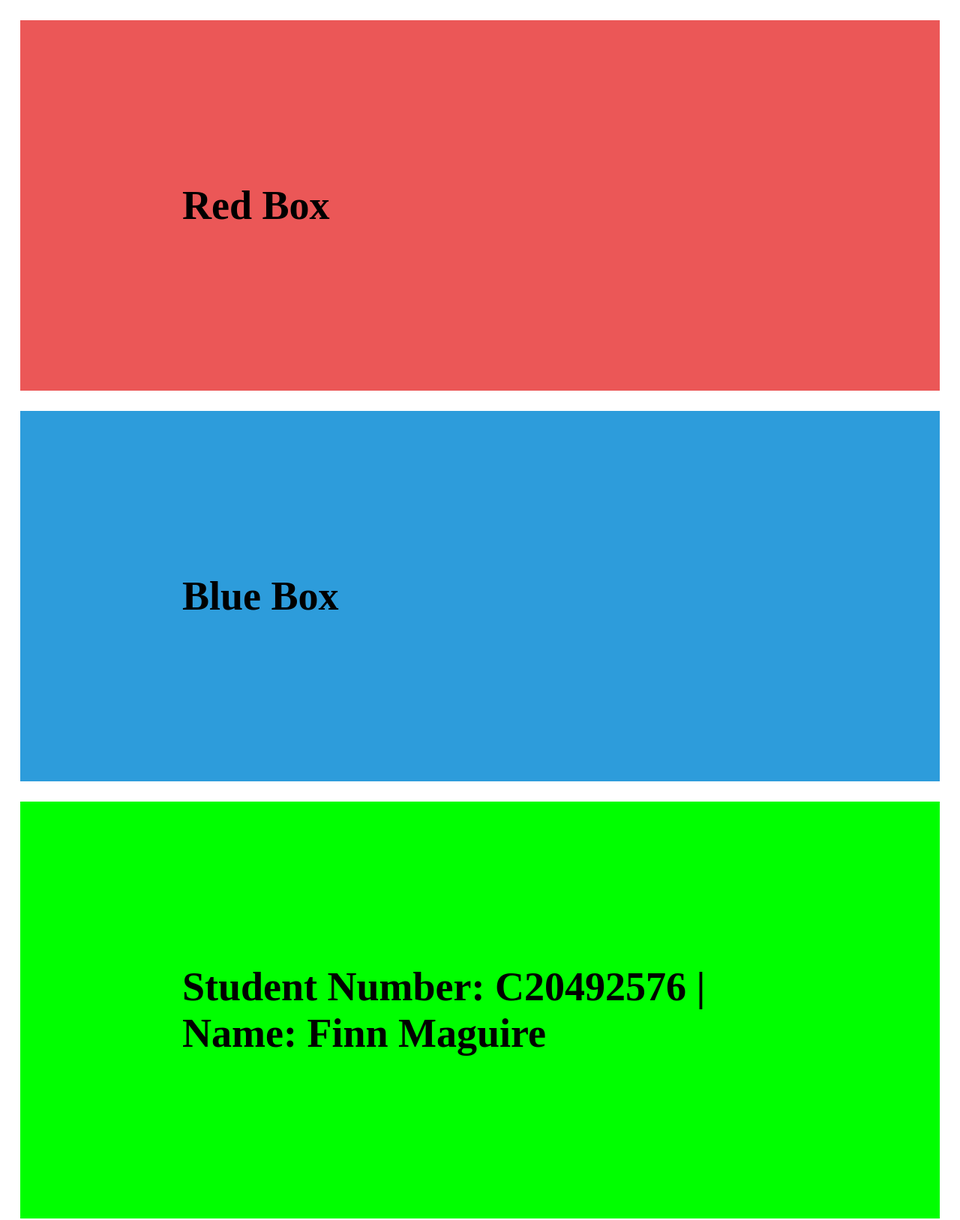
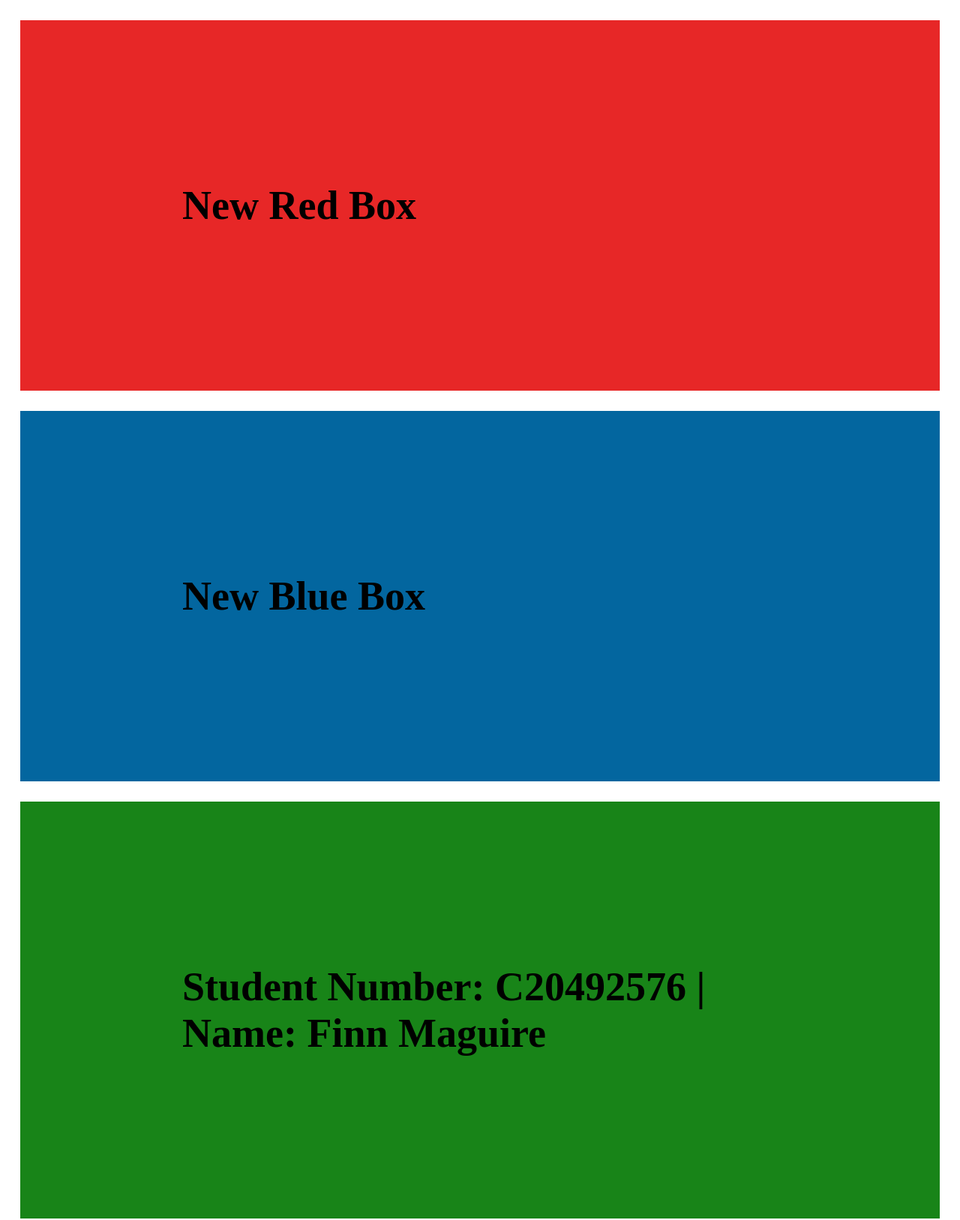
Before and after one commit to FinnMag/RichWeb, a plain HTML site: page index.html in a window 1280 px wide. Shown: the top 1627 px of the page at 75% size. Drawn offline with Linux system fonts and the light colour scheme.

Commit message:
Change 1

```diff
--- a/index.html
+++ b/index.html
@@ -8,9 +8,9 @@
     <title>Finn's CSS Model Box</title>
 </head>
 <body>
-    <h1 class="box-1">Red Box</h1>
-    <h1 class="box-2">Blue Box</h1>
+    <h1 class="box-1">New Red Box</h1>
+    <h1 class="box-2"> New Blue Box</h1>
     <h1 class="box-3">Student Number: C20492576 | Name: Finn Maguire</h1>
-    <h1 class="box-4">Yellow Box</h1>
+    <h1 class="box-4"> New Yellow Box</h1>
 </body>
 </html>
--- a/style.css
+++ b/style.css
@@ -9,7 +9,7 @@
 .box-1 {
 /* I can add a padding to the content, adding background to the element (and, consequently, more space around it) */
     padding: 4em;
-    background-color: #EB5757;
+    background-color: #e72727;
     border: 0em solid #27AE60;
     margin: 0.5em;
 
@@ -23,7 +23,7 @@
 .box-2 {
 
     padding: 4em;
-    background-color: #2D9CDB;
+    background-color: #03669f;
     border: 0 solid #27AE60;
 
  /* Do not forget the behaviour known as margin collapsing. When two elements have two different margins, they will be separated by the highest one.  */
@@ -34,14 +34,14 @@
 
 .box-3 {
     padding: 4em;
-    background-color: #00FF00;
+    background-color: #188418;
     border: 0em solid #27AE60;
     margin: 0.5em;
 }
 
 .box-4 {
     padding: 4em;
-    background-color: #FFFF00;
+    background-color: #ecec62;
     border: 0em solid #27AE60;
     margin: 0.5em;
 }
```
